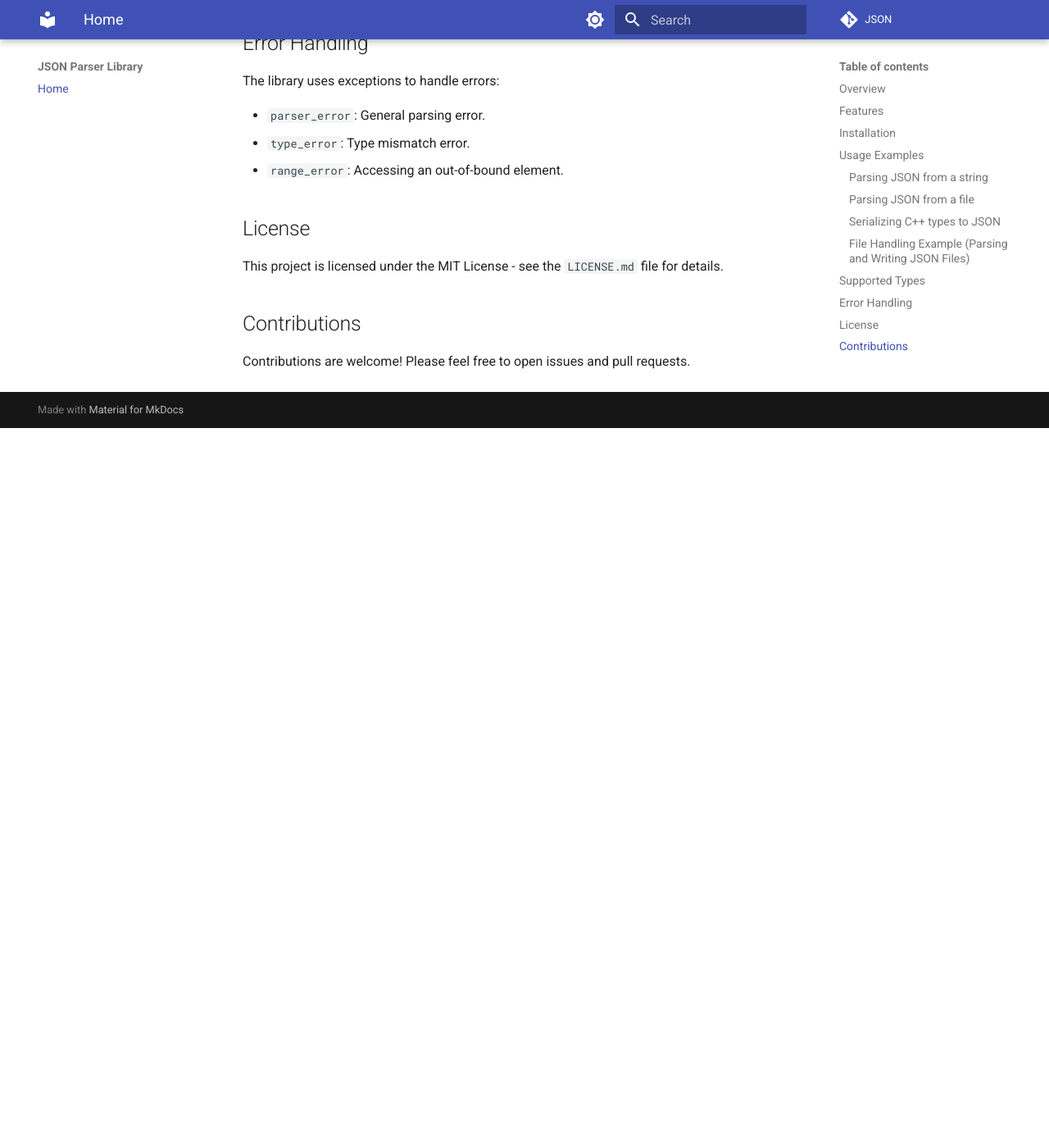
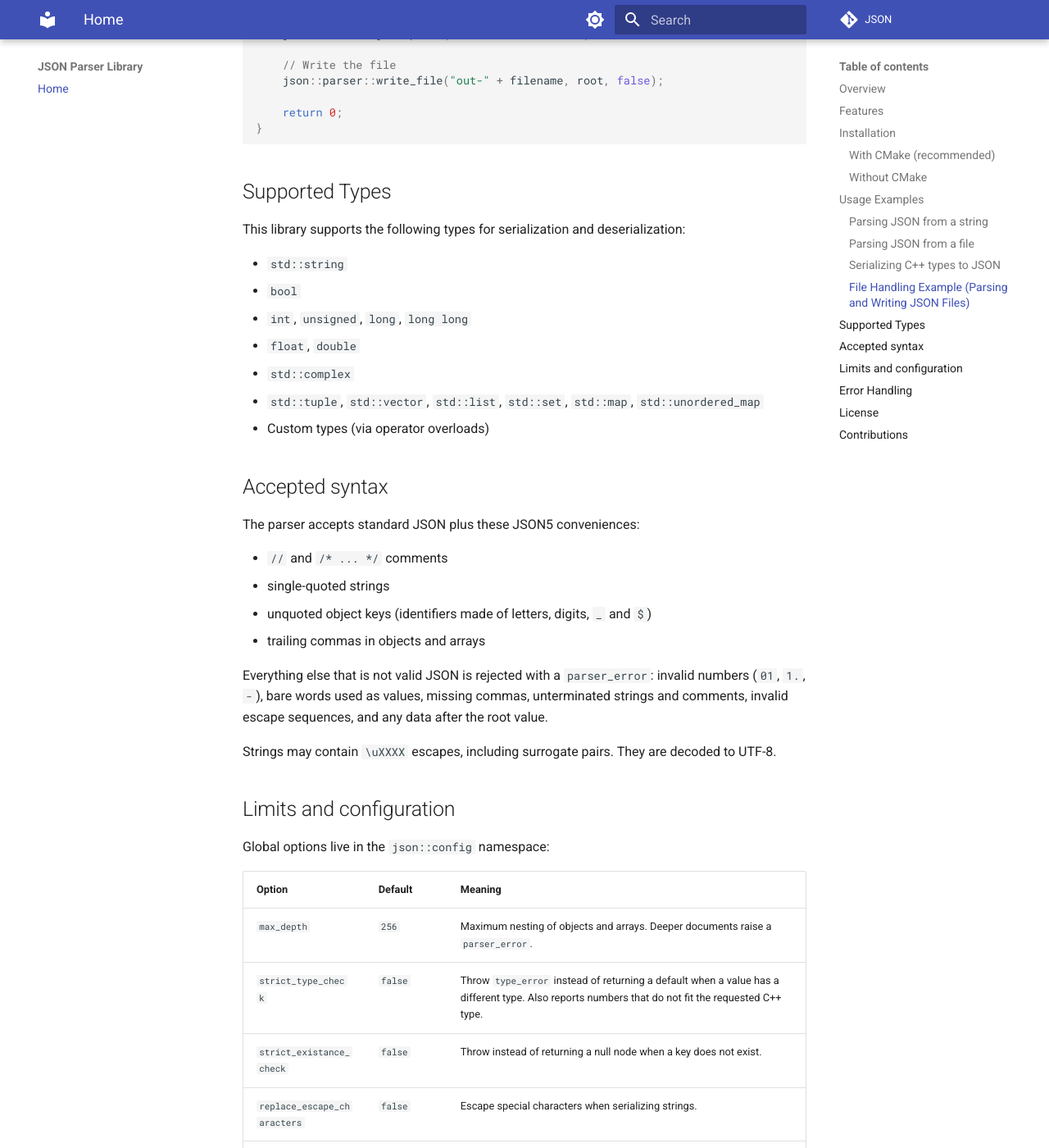
Before and after one commit to Galfurian/json, an MkDocs documentation site: the page built from docs/index.md, in a window 1280 px wide and 1400 px high, scrolled down 4449 px. Shown: the whole window at 82% size. Built offline with MkDocs 1.6.1 and Material for MkDocs 9.7.7, drawn with Linux system fonts in a browser that asks for light colours; comment, search, counter and statistics services are not loaded; before the commit the page ends 4971 px from its top, so only the background shows below that; some of the changed text lies outside the part shown.

Commit message:
Update the documentation and add a changelog and a security policy
- README: the library is not header-only, show the CMake usage and the
  build without CMake
- document the accepted syntax, the limits, the global configuration and
  the thread-safety constraints
- add the sanitizers badge
- keep docs/index.md identical to the README
- add CHANGELOG.md and SECURITY.md

````diff
--- a/docs/index.md
+++ b/docs/index.md
@@ -18,18 +19,39 @@
 - Serialize C++ types back into JSON format.
 - Supports custom types via operator overloads for `<<` and `>>`.
 - Handles both arrays and objects, and supports serialization of complex types such as `std::tuple`, `std::vector`, and `std::map`.
-- Supports `//` and `/* ... */` comments in JSON.
+- Accepts a JSON5-style superset of JSON, see [Accepted syntax](#accepted-syntax).
 - Error handling with detailed exception types such as `parser_error`, `type_error`, and `range_error`.
 
 ## Installation
 
-Clone the repository and include the necessary header files in your C++ project.
+The library needs a C++11 compiler and CMake 3.14 or newer. It is made of one header and one source file, so it must be compiled and linked, it is not header-only.
+
+### With CMake (recommended)
+
+```cmake
+include(FetchContent)
+FetchContent_Declare(json
+    GIT_REPOSITORY https://github.com/Galfurian/json.git
+    GIT_TAG v2.5.3
+)
+FetchContent_MakeAvailable(json)
+
+target_link_libraries(my_target PRIVATE json::json)
+```
+
+When the library is consumed this way, its tests, examples and documentation are not built, and its warning flags are not applied to your code.
+
+`json::json` also brings the include path of `ordered_map`, a header-only dependency fetched at a pinned commit.
+
+### Without CMake
+
+Clone the repository, add `include/` and the `include/` directory of [ordered_map](https://github.com/Galfurian/ordered_map) to your include path, and compile `src/json.cpp` together with your sources.
 
 ```bash
 git clone https://github.com/Galfurian/json.git
 ```
 
-You can then include the `json.hpp` header in your C++ project:
+Then include the header:
 
 ```c++
 #include <json/json.hpp>
@@ -202,13 +224,44 @@
 - `std::tuple`, `std::vector`, `std::list`, `std::set`, `std::map`, `std::unordered_map`
 - Custom types (via operator overloads)
 
+## Accepted syntax
+
+The parser accepts standard JSON plus these JSON5 conveniences:
+
+- `//` and `/* ... */` comments
+- single-quoted strings
+- unquoted object keys (identifiers made of letters, digits, `_` and `$`)
+- trailing commas in objects and arrays
+
+Everything else that is not valid JSON is rejected with a `parser_error`: invalid numbers (`01`, `1.`, `-`), bare words used as values, missing commas, unterminated strings and comments, invalid escape sequences, and any data after the root value.
+
+Strings may contain `\uXXXX` escapes, including surrogate pairs. They are decoded to UTF-8.
+
+## Limits and configuration
+
+Global options live in the `json::config` namespace:
+
+| Option                      | Default | Meaning                                                                              |
+|-----------------------------|---------|--------------------------------------------------------------------------------------|
+| `max_depth`                 | `256`   | Maximum nesting of objects and arrays. Deeper documents raise a `parser_error`.      |
+| `strict_type_check`         | `false` | Throw `type_error` instead of returning a default when a value has a different type. Also reports numbers that do not fit the requested C++ type. |
+| `strict_existance_check`    | `false` | Throw instead of returning a null node when a key does not exist.                    |
+| `replace_escape_characters` | `false` | Escape special characters when serializing strings.                                  |
+| `string_delimiter_character`| `'`     | Quote used when serializing strings.                                                 |
+
+These options are global variables: set them once at startup, before using the library from several threads. Parsing and reading a tree that is not modified are otherwise safe to do from different threads on different objects.
+
+When you parse untrusted input, keep `max_depth` low and limit the size of the input you hand to the parser.
+
 ## Error Handling
 
 The library uses exceptions to handle errors:
 
-- `parser_error`: General parsing error.
-- `type_error`: Type mismatch error.
-- `range_error`: Accessing an out-of-bound element.
+- `parser_error`: General parsing error. It carries the `line` where the problem was found.
+- `type_error`: Type mismatch error, derived from `parser_error`.
+- `range_error`: Accessing an out-of-bound element, derived from `parser_error`.
+
+On malformed input the parser either returns a tree or throws `parser_error`. This is checked by the test suite, which includes a seeded mutation fuzz test, and by a CI job that runs all the tests under AddressSanitizer and UndefinedBehaviorSanitizer.
 
 ## License
 
````
Also changed, not shown: other parts of docs/index.md (+1 -0 lines), CHANGELOG.md (added, +56 -0 lines), README.md (+59 -6 lines), SECURITY.md (added, +21 -0 lines).
